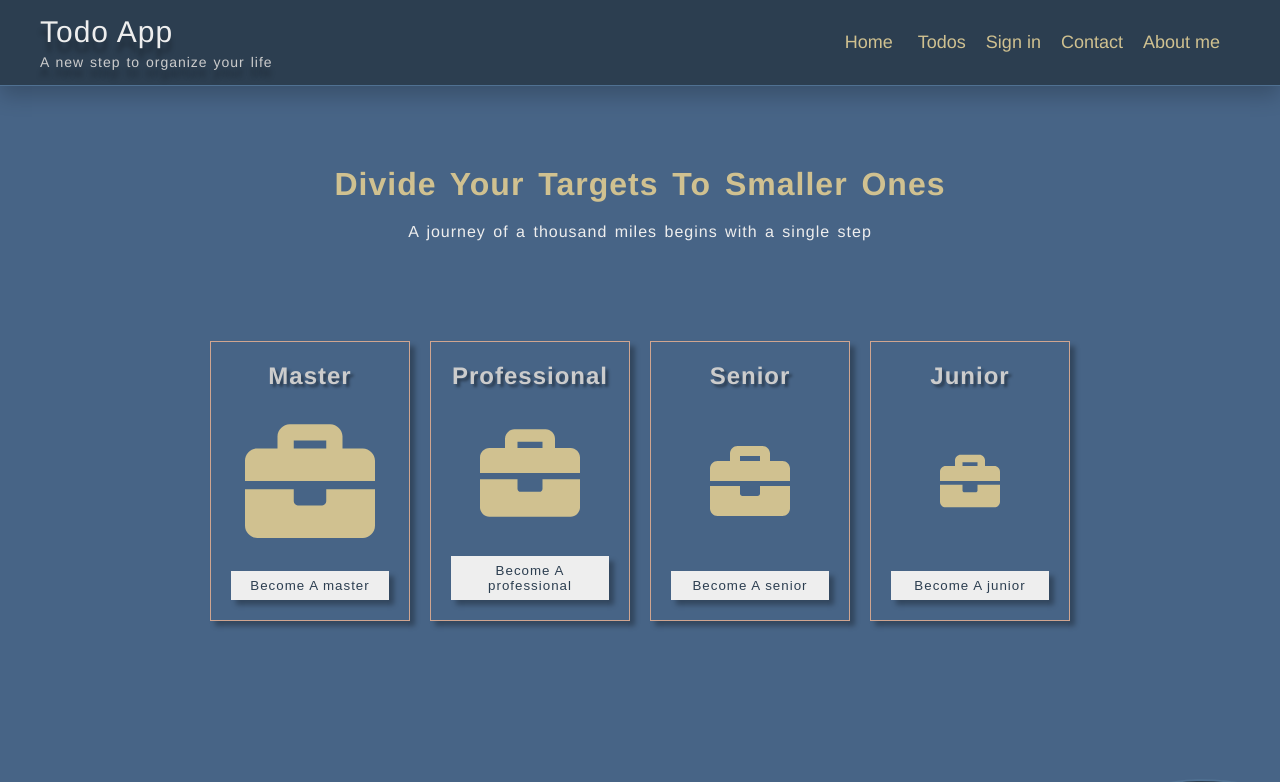
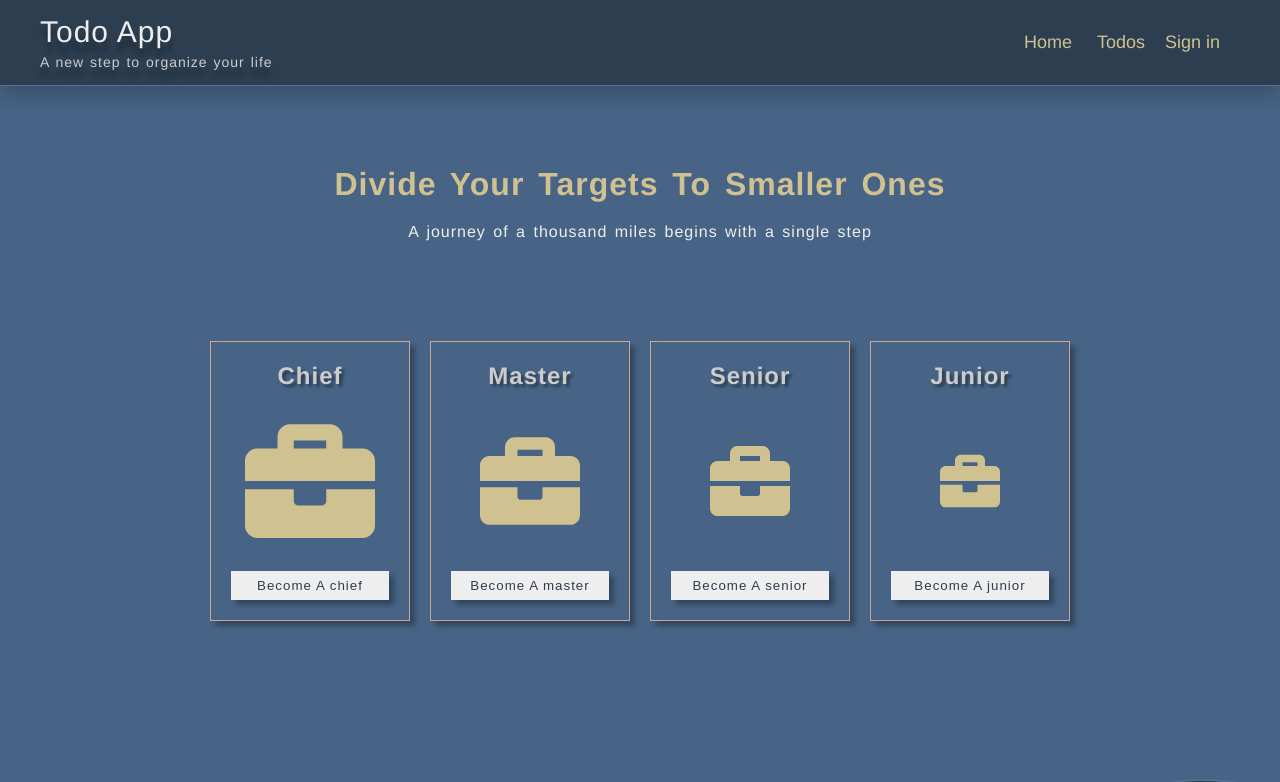
Before and after one commit to zakariamagdyz/Todos, a React (Create React App) app: page / in a window 1280 px wide. Shown: the top 782 px of the page. Built offline with nearby package versions, Linux system fonts and the light colour scheme; no server answers.

Commit message:
finish-backend

```diff
--- a/src/Firebase/Firebase.js
+++ b/src/Firebase/Firebase.js
@@ -51,8 +51,7 @@ export const createUserProfile = async (userAuth, addionalData) => {
 //   email: "zakariamagdy@ymail.com",
 // });
 
-export const addData = async (id, Todo) => {
+export const addData = async (id, Todos) => {
   const userRef = await fireStore.doc(`/users/${id}`);
-
-  userRef.update("todos", Todo);
+  userRef.update("todos", Todos);
 };
--- /dev/null
+++ b/src/Redux/middelwares.js
@@ -0,0 +1,8 @@
+import { addData } from "../Firebase/Firebase";
+
+export const sendData = (store) => (next) => (action) => {
+  if (action.type !== "ADD_NEW_TODO") return next(action);
+  console.log(action.payload);
+  addData("dG9LIuxgD8ZwJUgfeJFAZTDXauz2", action.payload);
+  next(action);
+};
--- a/src/Redux/store.js
+++ b/src/Redux/store.js
@@ -2,6 +2,7 @@ import { createStore, compose, applyMiddleware } from "redux";
 // import logger from "redux-logger";
 import rootReducer from "./rootReducer";
 import { persistStore } from "redux-persist";
+import { sendData } from "./middelwares";
 
 export const configureStore = () => {
   const composeEnhancers =
--- a/src/Redux/todos/todosActions.js
+++ b/src/Redux/todos/todosActions.js
@@ -1,7 +1,7 @@
 import { todosTypes } from "./todosTypes";
 import { v4 } from "uuid";
 
-export const addNewTodo = ({ todo, timeFrame, parentId }) => ({
+export const addNewTodo = ({ todo, timeFrame = null, parentId = null }) => ({
   type: todosTypes.ADD_NEW_TODO,
   payload: {
     id: v4(),
--- a/src/components/AddTodo/AddTodo.jsx
+++ b/src/components/AddTodo/AddTodo.jsx
@@ -108,9 +108,6 @@ const AddTodo = ({ editMode, timeFrame, parentId }) => {
       dispatch(
         addNewTodo({ todo: value.trim().toLowerCase(), timeFrame, parentId })
       );
-      if (userData) {
-        addData(userData.id, selectAllTodos);
-      }
     }
     //DEFAULT STATE
     defaultState();
--- a/src/components/Header/Header.jsx
+++ b/src/components/Header/Header.jsx
@@ -17,6 +17,8 @@ import { setError, logIn, logOut } from "../../Redux/user/user.action";
 import { useDispatch, useSelector } from "react-redux";
 import { selectUserData } from "../../Redux/user/user.selector";
 import { fetchTodos } from "../../Redux/todos/todosActions";
+import { selectAll } from "../../Redux/todos/todosSelector";
+import { addData } from "../../Firebase/Firebase";
 
 ////////////////
 
@@ -24,18 +26,27 @@ const Header = () => {
   const history = useHistory();
   const dispatch = useDispatch();
   const user = useSelector(selectUserData);
+  const todoss = useSelector(selectAll);
+
+  useEffect(() => {
+    if (user) {
+      addData(user.id, todoss);
+    }
+  }, [todoss]);
 
   useEffect(() => {
     const closeSubscription = auth.onAuthStateChanged(async (Auth) => {
       try {
         if (Auth) {
           const userRef = await createUserProfile(Auth);
+          let one = 1;
 
           userRef.onSnapshot((snap) => {
             const { displayName, todos, email } = snap.data();
             dispatch(logIn({ id: snap.id, displayName, email }));
-            if (todos) {
+            if (todos && one === 1) {
               dispatch(fetchTodos(todos));
+              one++;
             }
           });
         } else {
@@ -85,8 +96,6 @@ const Header = () => {
             >
               {!user ? "Sign in" : "Sign out"}
             </Link>
-            <Link to="/daily-targets">Contact</Link>
-            <Link to="/daily-targets">About me</Link>
           </HeaderNav>
         </Container>
       </HeaderStyled>
--- a/src/components/Target-Card/TargetCar.style.jsx
+++ b/src/components/Target-Card/TargetCar.style.jsx
@@ -20,8 +20,8 @@ export const Title = styled.h2`
 `;
 
 export const Icon = styled(FaBriefcase)`
-  font-size: ${(props) => props.data === "master" && "13rem"};
-  font-size: ${(props) => props.data === "professional" && "10rem"};
+  font-size: ${(props) => props.data === "chief" && "13rem"};
+  font-size: ${(props) => props.data === "master" && "10rem"};
   font-size: ${(props) => props.data === "senior" && "8rem"};
   font-size: ${(props) => props.data === "junior" && "6rem"};
 
--- a/src/components/Target-Card/TargetCard.jsx
+++ b/src/components/Target-Card/TargetCard.jsx
@@ -6,9 +6,9 @@ const TargetCard = ({ title, size }) => {
   const history = useHistory();
   const getAdress = (adress) => {
     switch (adress) {
+      case "cheif":
+        return "/yearly-targets";
       case "master":
-        return "/yearly-targets";
-      case "professional":
         return "/monthly-targets";
       case "senior":
         return "/weekly-targets";
--- a/src/pages/Home-Page/Homepage.jsx
+++ b/src/pages/Home-Page/Homepage.jsx
@@ -2,7 +2,7 @@ import React from "react";
 import { HomePageStyled, HomeTitles, TargetContainer } from "./HomePage.style";
 import TargetCard from "../../components/Target-Card/TargetCard";
 const HomePage = () => {
-  const Targets = ["master", "professional", "senior", "junior"];
+  const Targets = ["chief", "master", "senior", "junior"];
   return (
     <HomePageStyled>
       <HomeTitles>
```
Also changed, not shown: 1 other file (tests, documents, lock files or other folders).
